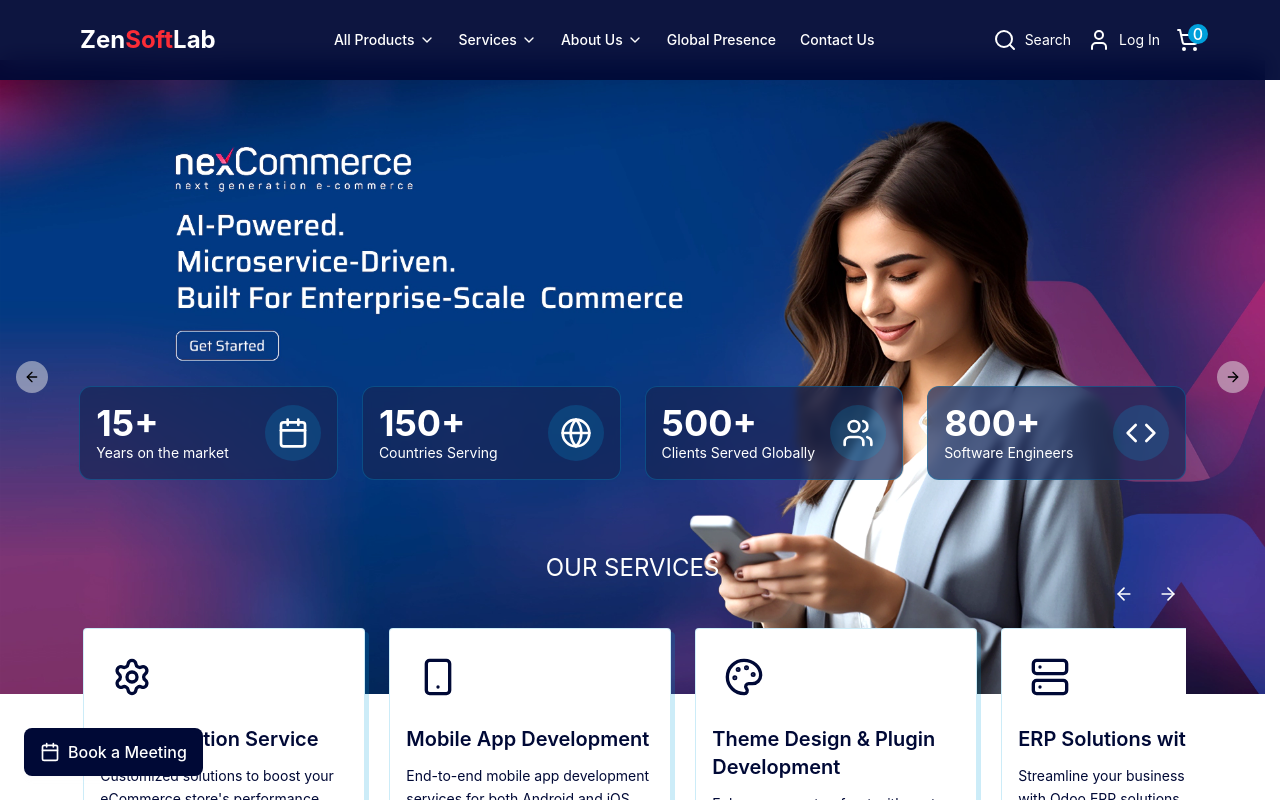
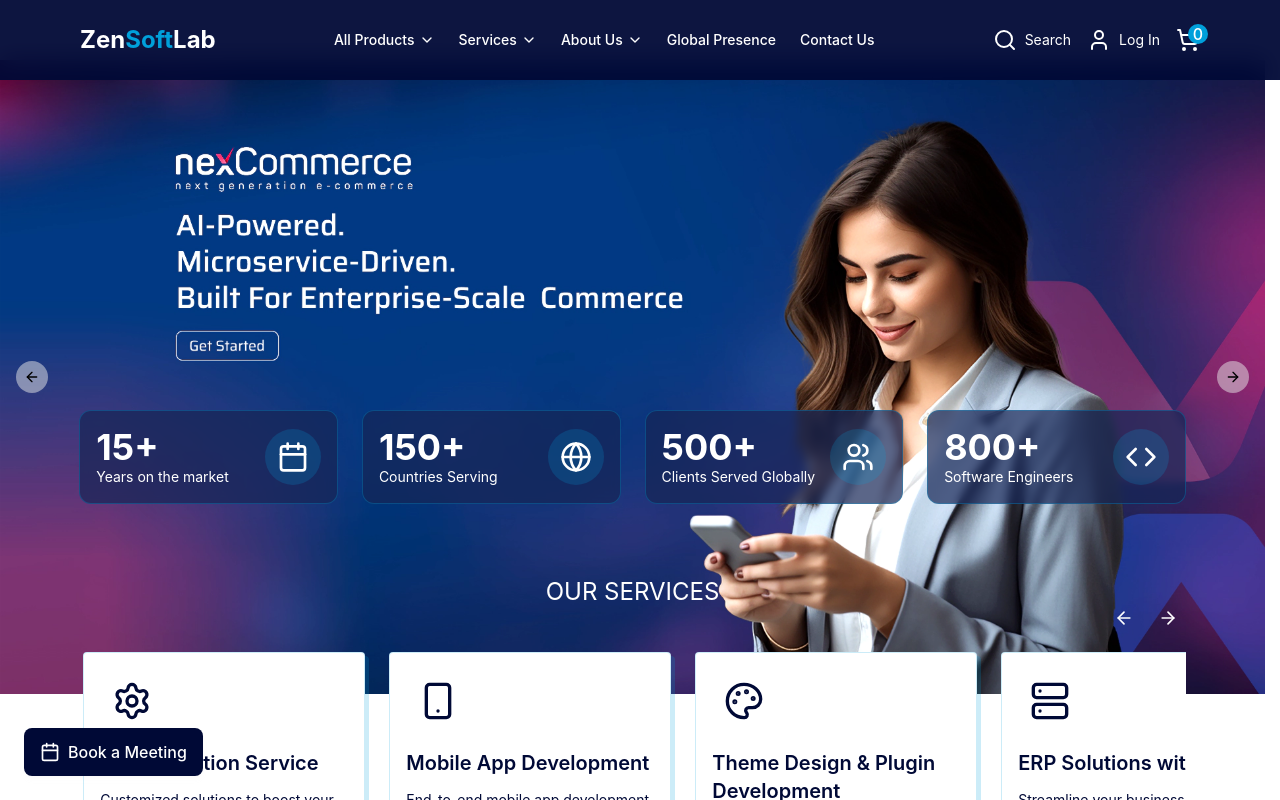
Before and after one commit to forhadreza43/zensoftlab-intern-task, a React (Vite) app: page / in a window 1280 px wide. Shown: the top 800 px of the page. Built offline with nearby package versions, Linux system fonts and the light colour scheme.

Commit message:
Tweak Header and StatsSection transition durations and update header logo color

```diff
--- a/src/components/Header.tsx
+++ b/src/components/Header.tsx
@@ -344,10 +344,10 @@
    };
 
    return (
-      <header className="fixed top-0 left-0 right-0 z-50 bg-primary/95 backdrop-blur-md text-primary-foreground transition-all duration-300">
+      <header className="fixed top-0 left-0 right-0 z-50 bg-primary/95 backdrop-blur-md text-primary-foreground transition-all duration-100">
          <div className="md:w-[95%] lg:w-[90%] max-w-360 mx-auto px-4">
             <div
-               className={`flex items-center justify-between h-15 transition-all duration-300 ${
+               className={`flex items-center justify-between h-15 transition-all duration-100 ${
                   isScrolled ? 'lg:h-15' : 'lg:h-20'
                }`}
             >
@@ -372,7 +372,7 @@
                      <span className="text-2xl font-bold">
                         <span className="text-cyan">Zen</span>
                         {/* <span className="text-primary-foreground">S</span> */}
-                        <span className="text-red-500">Soft</span>
+                        <span className="text-secondary">Soft</span>
                         <span className="text-primary-foreground">Lab</span>
                      </span>
                   </a>
--- a/src/components/StatsSection.tsx
+++ b/src/components/StatsSection.tsx
@@ -105,7 +105,7 @@
    };
 
    return (
-      <section className="relative py-8 -mt-[15vh] md:-mt-[25vh] lg:-mt-[35vh] z-10">
+      <section className="relative py-8 -mt-[2vh] md:-mt-[20vh] lg:-mt-[32vh] z-10">
          <div className="md:w-[95%] lg:w-[90%] max-w-360 mx-auto px-4">
             <div
                ref={scrollRef}
```
